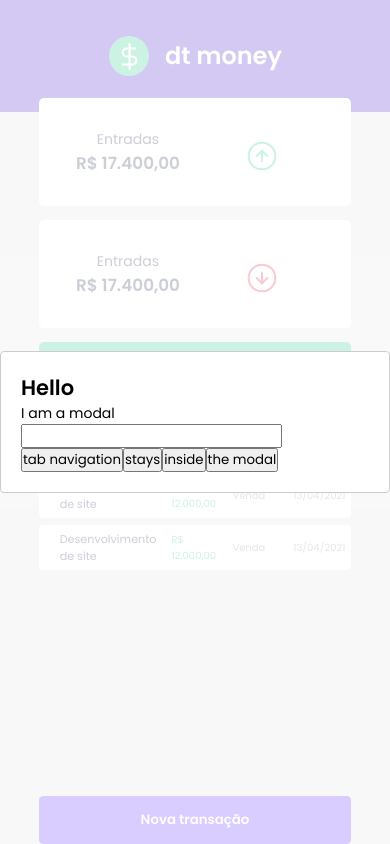
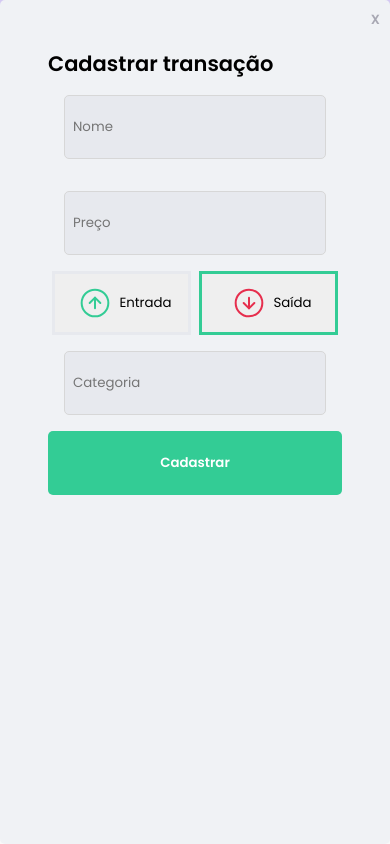
Before and after one commit to kleberMRocha/Dt-money, a React (Create React App) app: page / in a window 390 px wide. Both pictures are taken after a click on the button "Nova transação". Built offline with nearby package versions, Linux system fonts and the light colour scheme.

Commit message:
modal, ajustes visao mobile

```diff
--- a/src/components/modal/index.tsx
+++ b/src/components/modal/index.tsx
@@ -1,31 +1,87 @@
 import React, { useState } from 'react';
 import Modal from 'react-modal';
-import {customStyles} from './style';
-
-interface IModal{
+import { Form, BtnContainer, Header } from './style';
+import income from '../../assets/assets/income.svg';
+import outcome from '../../assets/assets/outcome.svg';
+interface IModal {
   isOpen: boolean;
-    handleOpenModal: (value:boolean) => void
+  handleOpenModal: (value: boolean) => void;
 }
 
-export const ModalTdMoney:React.FC<IModal> = ({isOpen, handleOpenModal}) => {
+export const ModalTdMoney: React.FC<IModal> = ({ isOpen, handleOpenModal }) => {
+  const [formData, setData] = useState({
+    nome: '',
+    preco: '',
+    tipo: '',
+    categoria: '',
+  });
 
+  const handleUpdateDatas = (
+    value: string,
+    field: 'nome' | 'preco' | 'tipo' | 'categoria'
+  ) => {
+    let stateClone = JSON.parse(JSON.stringify(formData));
+    stateClone[field] = value;
+
+    setData(stateClone);
+  };
 
   return (
     <Modal
-        style={customStyles}
+      className="modalDT"
       isOpen={isOpen}
       onRequestClose={() => handleOpenModal(false)}
       contentLabel="Example Modal"
     >
-          <h2>Hello</h2>
-          <div>I am a modal</div>
-          <form>
-            <input />
-            <button>tab navigation</button>
-            <button>stays</button>
-            <button>inside</button>
-            <button>the modal</button>
-          </form>
-        </Modal>);
+      <Header>
+        <button
+          type="button"
+          className="closeBTn"
+          onClick={() => handleOpenModal(false)}
+        >
+          X
+        </button>
+      </Header>
+      <h2>Cadastrar transação</h2>
+      <Form className="formModal">
+        <input
+          placeholder="Nome"
+          onChange={(e) => handleUpdateDatas(e.target.value, 'nome')}
+        />
+        <input
+          placeholder="Preço"
+          onChange={(e) => handleUpdateDatas(e.target.value, 'preco')}
+        />
+        <BtnContainer selectedBtn={formData.tipo}>
+          <button
+            type="button"
+            className="typeTransavtion"
+            onClick={() => handleUpdateDatas('income', 'tipo')}
+          >
+            <img src={income} alt="income" /> Entrada
+          </button>
+          <button
+            type="button"
+            className="typeTransavtion"
+            onClick={() => handleUpdateDatas('outcome', 'tipo')}
+          >
+            <img src={outcome} alt="outcome" />
+            Saída
+          </button>
+        </BtnContainer>
 
+        <input
+          placeholder="Categoria"
+          onChange={(e) => handleUpdateDatas(e.target.value, 'categoria')}
+        />
+        <button
+          type="button"
+          className="subimitModal"
+          onClick={() => console.log(formData)}
+        >
+          Cadastrar
+        </button>
+      </Form>
+    </Modal>
+  );
 };
--- a/src/components/modal/style.ts
+++ b/src/components/modal/style.ts
@@ -1,10 +1,77 @@
-export const customStyles = {
-    content: {
-      top: '50%',
-      left: '50%',
-      right: 'auto',
-      bottom: 'auto',
-      marginRight: '-50%',
-      transform: 'translate(-50%, -50%)',
-    },
-};
+import styled from 'styled-components';
+
+export const Header = styled.header`
+  display: flex;
+  position: absolute;
+  top: 0;
+  right: 0;
+  button {
+    padding: 10px;
+    color: #a8a8b3;
+    font-weight: bold;
+    background: transparent;
+    border: none;
+  }
+`;
+
+interface IBtnContainer {
+  selectedBtn: string;
+}
+export const BtnContainer = styled.div<IBtnContainer>`
+  max-width: 480px;
+  display: flex;
+  justify-content: center;
+  align-items: center;
+  .typeTransavtion {
+    display: flex;
+    justify-content: center;
+    align-items: center;
+    border: 3px solid #e7e9ee;
+    ${(props) => {
+      return props.selectedBtn === 'income'
+        ? `:nth-child(1) {border: 3px solid #33CC95;}`
+        : `:nth-child(2) { border: 3px solid #33CC95;}`;
+    }}
+    img {
+      margin: 8px;
+    }
+    height: 64px;
+    width: 220px;
+    margin: 0 4px;
+    :hover {
+      transition: 0.5s;
+      filter: contrast(120%);
+    }
+  }
+`;
+
+export const Form = styled.form`
+  display: flex;
+  flex-direction: column;
+  .subimitModal {
+    background: #33cc95;
+    border-radius: 5px;
+    border: transparent;
+    height: 64px;
+    color: white;
+    font-weight: bold;
+  }
+  input {
+    background: #e7e9ee;
+    border: 1px solid #d7d7d7;
+    box-sizing: border-box;
+    border-radius: 5px;
+    height: 64px;
+    margin: 16px;
+    padding: 4p;
+    &::placeholder {
+      padding: 8px;
+    }
+  }
+  button {
+    :hover {
+      transition: 0.5s;
+      filter: contrast(120%);
+    }
+  }
+`;
--- a/src/styles/global.ts
+++ b/src/styles/global.ts
@@ -1,4 +1,4 @@
-import {createGlobalStyle} from 'styled-components';
+import { createGlobalStyle } from 'styled-components';
 
 export const CreateGlobalStyle = createGlobalStyle`
 
@@ -41,6 +41,28 @@ button{
     cursor: pointer;
 }
 
+.modalDT{
+position: fixed;
+width: 576px;
+height: 588px;
+left: 416px;
+top: 16px;
+background: #F0F2F5;
+border-radius: 5px;
+padding: 48px
+}
+
+@media(max-width: 720px){
+     .modalDT{
+width: 100%;
+height: 100%;
+left: 0;
+top: 0;
+}
+
+}
+
+
 [disabled]{
     opacity: inherit.8;
     cursor: not-allowed;
```
Lines whose indentation alone changed are shown as unchanged.
